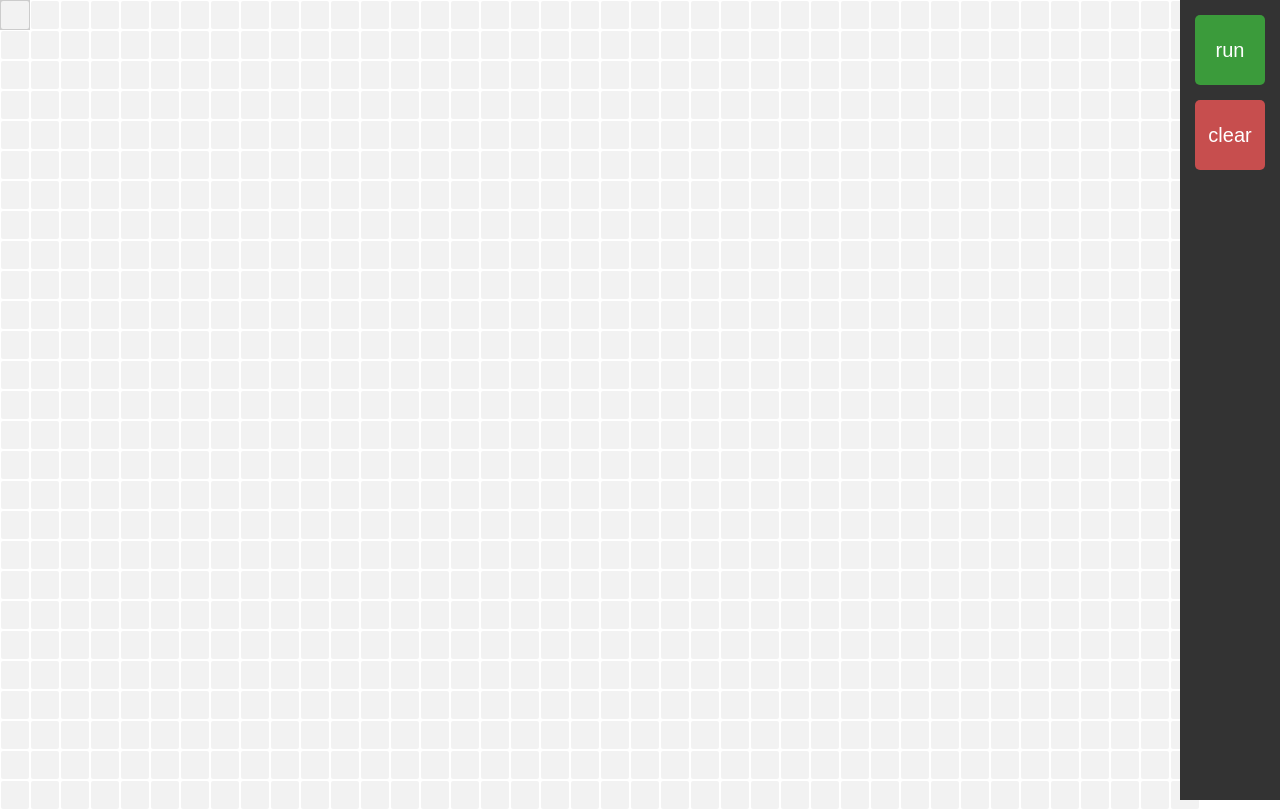
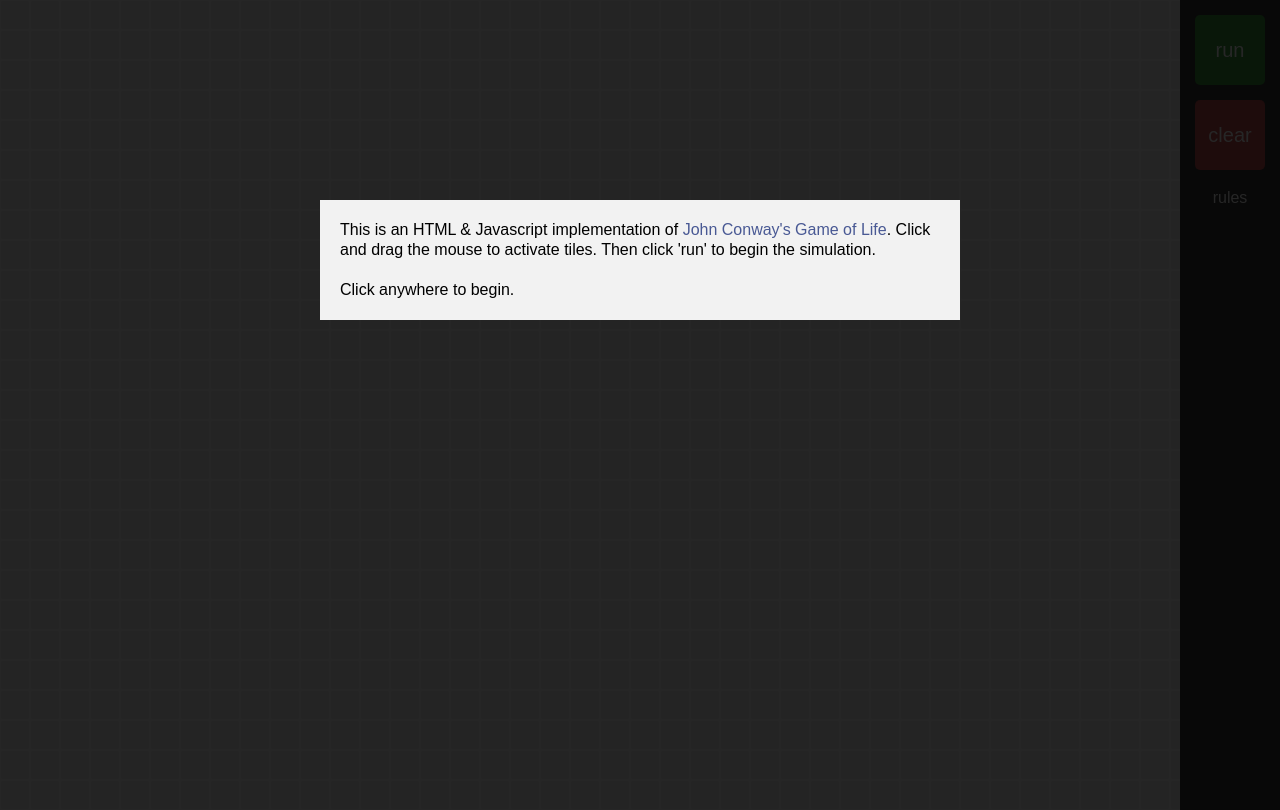
Before and after one commit to NolanDC/smalljs, a plain HTML site: page life/index.html in a window 1280 px wide. Drawn offline with Linux system fonts and the light colour scheme.

Commit message:
instructions for Conways game of life

```diff
--- a/life/app.js
+++ b/life/app.js
@@ -66,7 +66,6 @@ var game = {
 			).length
 
 			$tile.attr('rel', alive_neighbors)
-			//$tile.children('.tile_inner').text(alive_neighbors)
 		}
 	},
 
--- a/life/global.less
+++ b/life/global.less
@@ -7,6 +7,31 @@ body {
 }
 #main {
 	overflow: hidden;
+	position: relative;
+}
+#overlay {
+	position: absolute;
+	width: 100%;
+	height: 100%;
+	top: 0;
+	left: 0;
+	background: rgba(0,0,0,0.85);
+	z-index: 20;
+	.information {
+		width: 600px;
+		margin: 0 auto;
+		margin-top: 200px;
+		background: #f2f2f2;
+		padding: 20px;
+		line-height: 20px;
+		a {
+			color: #495994;
+			text-decoration: none;
+			&:hover {
+				text-decoration: underline;
+			}
+		}
+	}
 }
 #main-inner {
 	overflow: hidden;
@@ -18,6 +43,16 @@ body {
 	height: 100%;
 	z-index: 10;
 	background: #333;
+	.link {
+		display: block;
+		text-align: center;
+		color: white;
+		text-decoration: none;
+		padding: 10px 0;
+		&:hover {
+			text-decoration: underline;
+		}
+	}
 	.button {
 		margin: 15px;
 		display: block;
--- a/life/index.html
+++ b/life/index.html
@@ -26,6 +26,13 @@
 
 <body>
   <div id="main">
+    <div id="overlay">
+      <div class="information">
+        This is an HTML & Javascript implementation of <a href="http://en.wikipedia.org/wiki/Conway's_Game_of_Life" target="_blank">John Conway's Game of Life</a>. Click and drag the mouse to activate tiles. Then click 'run' to begin the simulation.
+        <br/><br/>
+        Click anywhere to begin.
+      </div>
+    </div>
     <div id="main-inner">
       <div id="controls">
         <a id="pause_play" class="button green" href="#">
@@ -34,6 +41,7 @@
         <a id="clear" class="button red" href="#">
           clear
         </a>
+        <a class="link" href="http://en.wikipedia.org/wiki/Conway's_Game_of_Life#Rules" target="_blank">rules</a>
       </div>
 			<div id="grid">
 
--- a/life/setup.js
+++ b/life/setup.js
@@ -17,6 +17,10 @@ $(function() {
 	.on('mousemove', '.tile', function() {
 		if(!mouse.down) return;
 		game.resurrect(this)
+	})
+
+	$('#overlay').on('click', function() {
+		$(this).fadeOut();
 	})
 
 	$('#pause_play').click(handlers.click_pause_play_button)
```
Also changed, not shown: life/monalisa.jpg (deleted), life/stripe.png (deleted).
